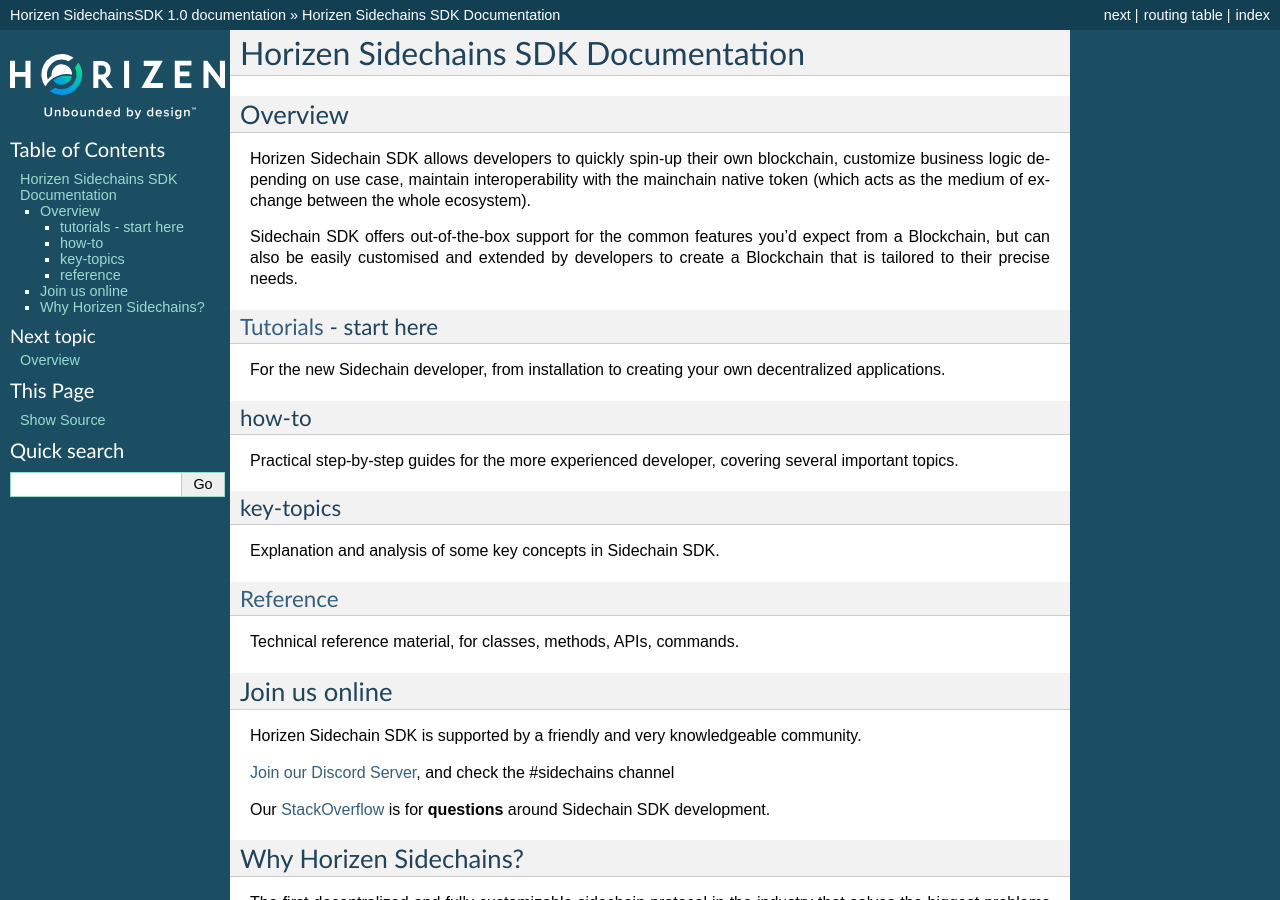
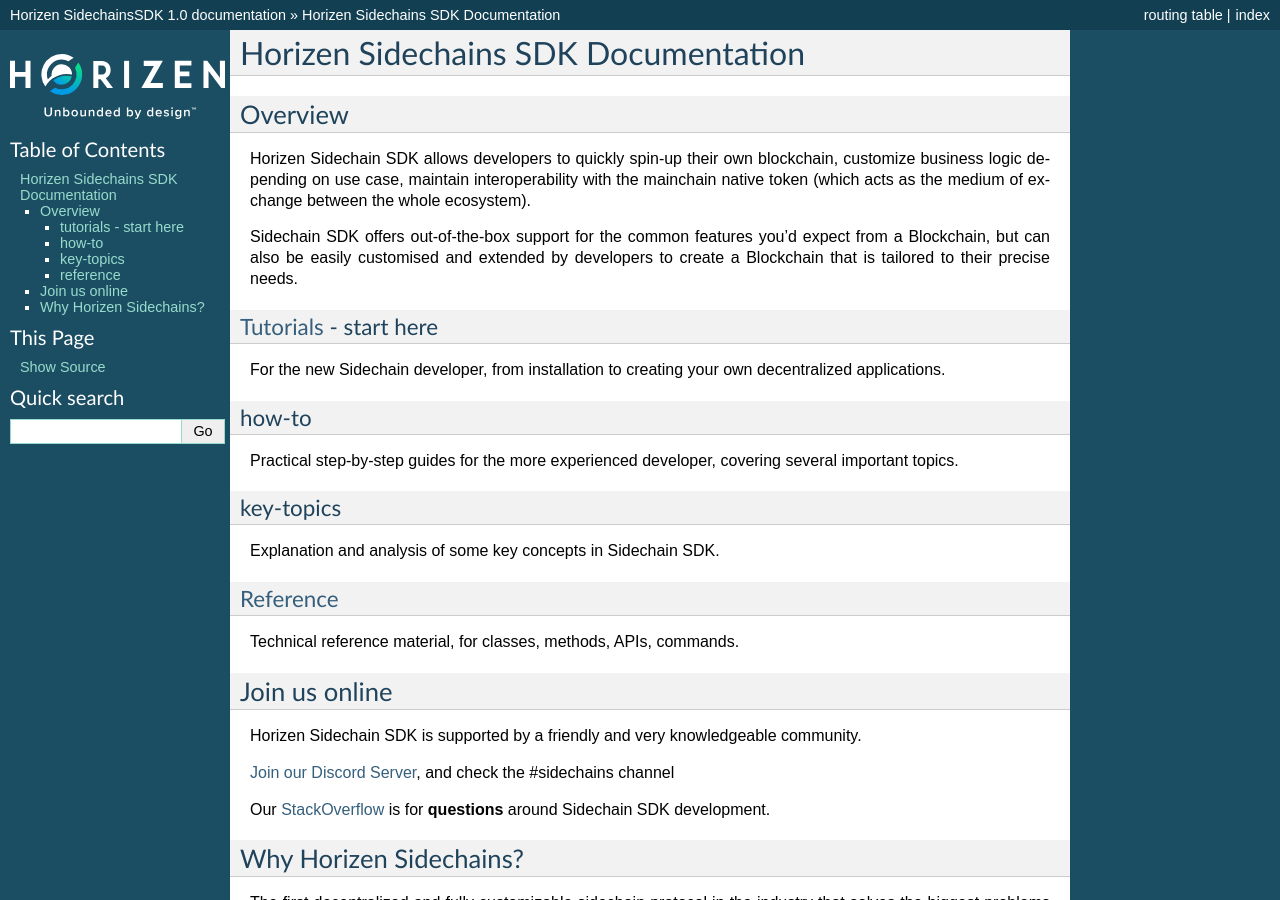
Before and after one commit to megaluck/documentation, a Sphinx documentation site: the page built from docs/index.rst, in a window 1280 px wide and 900 px high. Built offline with Sphinx 7.4.7, drawn with Linux system fonts in a browser that asks for light colours; pages that are not in the unit, such as notebooks, are missing from menus; part of the change alters nothing that is shown.

```diff
--- a/docs/conf.py
+++ b/docs/conf.py
@@ -46,7 +46,7 @@ source_suffix = '.rst'
 #source_encoding = 'utf-8-sig'
 
 # The master toctree document.
-master_doc = 'index'
+master_doc = 'overview/index'
 
 # General information about the project.
 project = u'Horizen SidechainsSDK'
```
